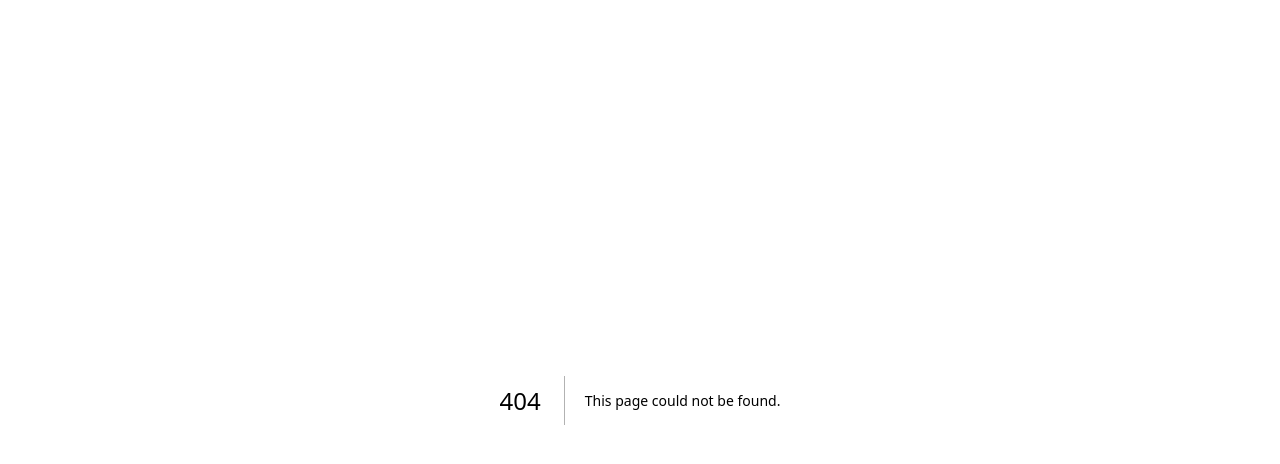
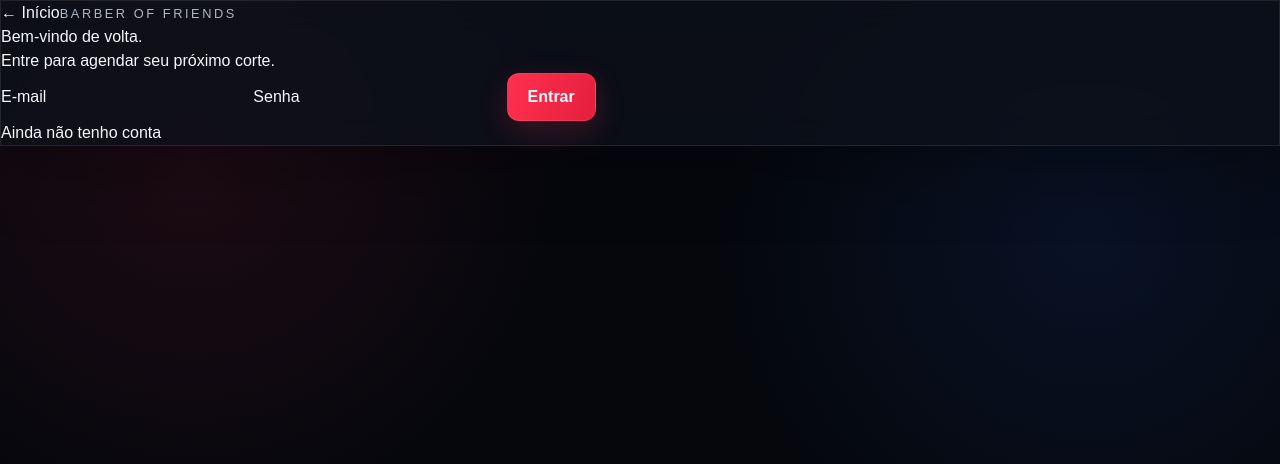
Before and after one commit to DevDonov4n/Barber-of-Friends, a Next.js app in the folder barber-of-friends/: page /login in a window 1280 px wide. Before the commit this address had no page. Shown: the top 464 px of the page. Built offline with nearby package versions, Linux system fonts and the light colour scheme.

Commit message:
feat: add login page

```diff
--- /dev/null
+++ b/barber-of-friends/src/app/login/page.tsx
@@ -0,0 +1,8 @@
+"use client";
+
+import { FormEvent, useState } from "react";
+import { useRouter } from "next/navigation";
+
+export default function LoginPage() { const router = useRouter(); const [email, setEmail] = useState(""); const [password, setPassword] = useState(""); const [error, setError] = useState("");
+  async function submit(e: FormEvent) { e.preventDefault(); setError(""); const r = await fetch("/api/auth/login", { method: "POST", headers: { "Content-Type": "application/json" }, body: JSON.stringify({ email, password }) }); const data = await r.json(); if (!r.ok) return setError(data.error); router.push(data.user.role === "BARBER" ? "/painel/barbeiro" : "/agendar"); router.refresh(); }
+  return <main className="site-shell"><section className="auth-page"><div className="auth-card glass"><a className="back-link" href="/">← Início</a><span className="eyebrow">BARBER OF FRIENDS</span><h1>Bem-vindo de volta.</h1><p>Entre para agendar seu próximo corte.</p><form onSubmit={submit}><label>E-mail<input type="email" value={email} onChange={e => setEmail(e.target.value)} required /></label><label>Senha<input type="password" value={password} onChange={e => setPassword(e.target.value)} required /></label>{error && <p className="error">{error}</p>}<button className="btn btn-primary" type="submit">Entrar</button></form><a className="register-link" href="/cadastro">Ainda não tenho conta</a></div></section></main>; }
```
